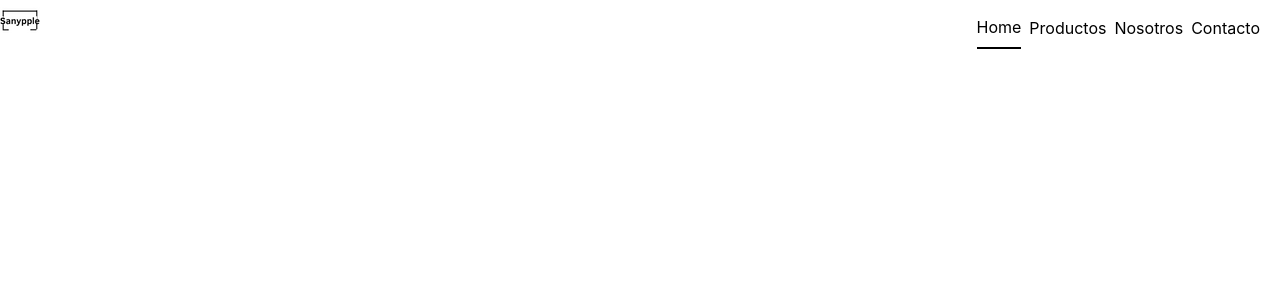
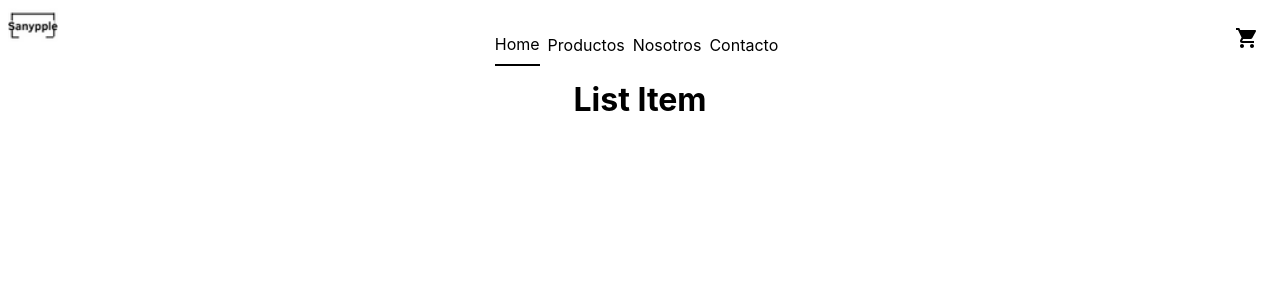
Before and after one commit to IvoNico/Sanypple, a React (Create React App) app: page / in a window 1280 px wide. Shown: the top 300 px of the page. Built offline with nearby package versions, Linux system fonts and the light colour scheme; the HTML template or start-up script is replaced by a standard one.

Commit message:
CartWidget e ItemsList Container creados

```diff
--- a/src/App.js
+++ b/src/App.js
@@ -1,13 +1,17 @@
 
 import './App.css';
 import NavBar from './components/NavBar/Navbar'
+import ItemsListContainer from './components/ItemsListConteiner/ItemsListConteiner';
 
 function App() {
   return (
     <div className="App">
       <header>
-        <NavBar/>
+        <NavBar section='Home'/>
       </header>
+      <main>
+        <ItemsListContainer/>
+      </main>
     </div>
   );
 }
--- /dev/null
+++ b/src/components/CartWidget/CartWidget.css
@@ -0,0 +1,8 @@
+.btnCart{
+    margin: 0 8px;
+    width: 50px;
+    height: 6vh;
+    background-color: white;
+    border: none;
+    cursor: pointer;
+}
--- /dev/null
+++ b/src/components/CartWidget/CartWidget.js
@@ -0,0 +1,14 @@
+import React from 'react'
+import '../CartWidget/CartWidget.css'
+import ShoppingCartIcon from '@mui/icons-material/ShoppingCart';
+
+
+
+const CartWidget = () =>{
+    return <button className='btnCart'>
+                <ShoppingCartIcon/>
+            </button>
+
+}
+
+export default CartWidget
--- /dev/null
+++ b/src/components/ItemsListConteiner/ItemsListConteiner.js
@@ -0,0 +1,7 @@
+import React from 'react'
+
+function ItemsListContainer () {
+    return <h1>List Item</h1>
+}
+
+export default ItemsListContainer
--- a/src/components/NavBar/NavBar.css
+++ b/src/components/NavBar/NavBar.css
@@ -5,11 +5,18 @@
 }
 
 .navBar{
-    height: 1vh;
+    margin: 0 auto;
+    height: 10vh;
     width: 100%;
+    display: flex;
+    justify-content: space-between;
+    align-items: baseline;
 }
 .navbar-logo{
     float: left;
+    margin: 0 8px;
+    display: flex;
+    width: 50px;
 }
 .navbar-list{
     display: flex;
--- a/src/components/NavBar/Navbar.js
+++ b/src/components/NavBar/Navbar.js
@@ -1,9 +1,11 @@
 import React from 'react';
-
 import './NavBar.css'
 import MenuOpenIcon from '@mui/icons-material/MenuOpen';
+import CartWidget from '../CartWidget/CartWidget'
 
-export default function NavBar(){
+export const NavBar = props => {
+    const {section} = props;
+    const liActive = <li className='list-button active'> {section} </li>
     return(
         <nav className='navBar'>
             <input type='checkbox' id='check' />
@@ -11,13 +13,15 @@ export default function NavBar(){
                 <MenuOpenIcon/>
             </label>
             <img className='navbar-logo' src='../image/Sanypple-logo.png' alt='Imagen del logo representativo a Sanypple technology'/>
-
             <ul className='navbar-list'>
-                <li className='list-button active'> Home</li>
+                {liActive}
                 <li className='list-button'> Productos</li>
                 <li className='list-button'> Nosotros</li>
                 <li className='list-button'> Contacto</li>
             </ul>
+            <CartWidget/>
         </nav>
     )
 }
+
+export default NavBar
```
Also changed, not shown: src/logo.svg (deleted).
